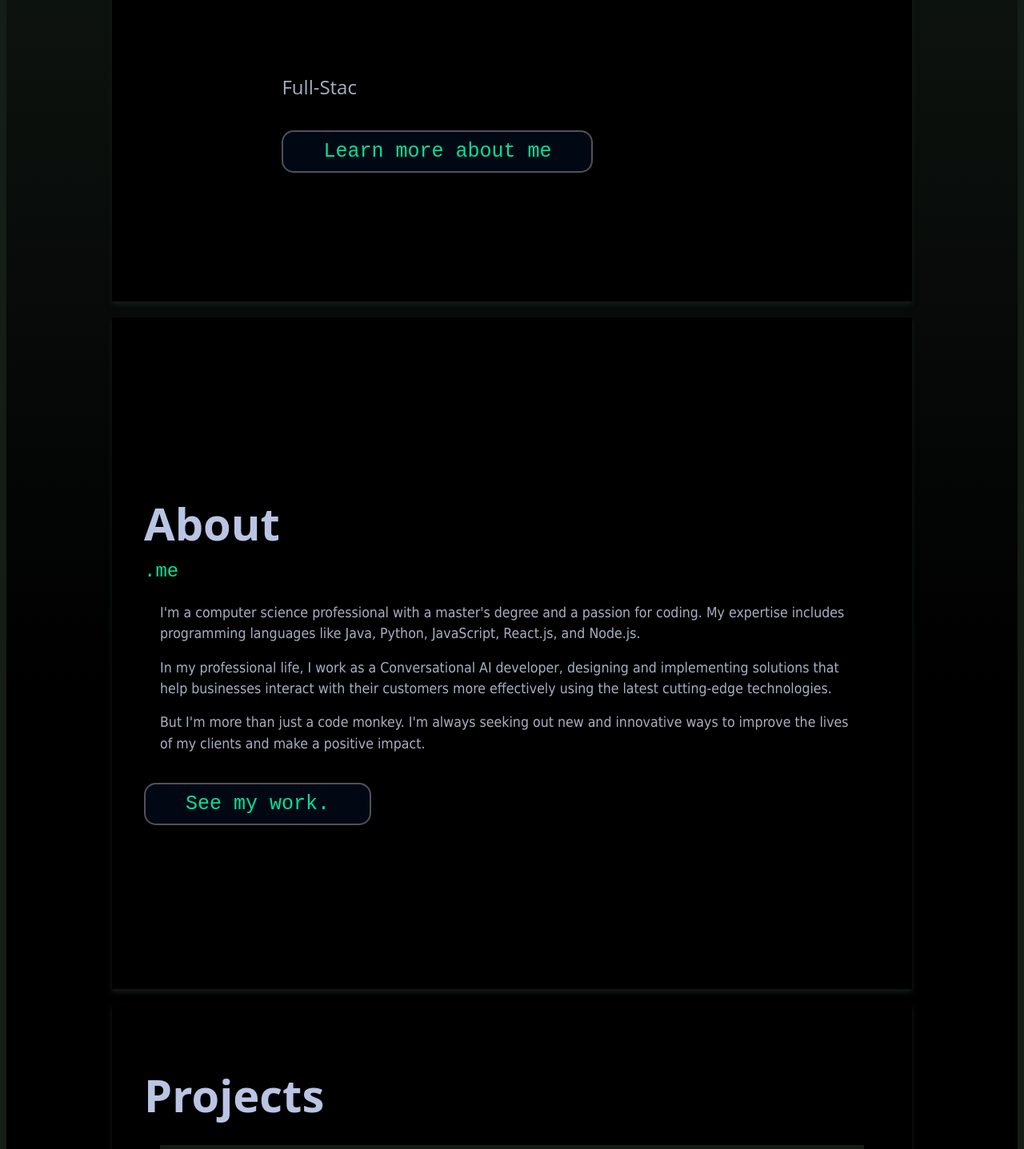
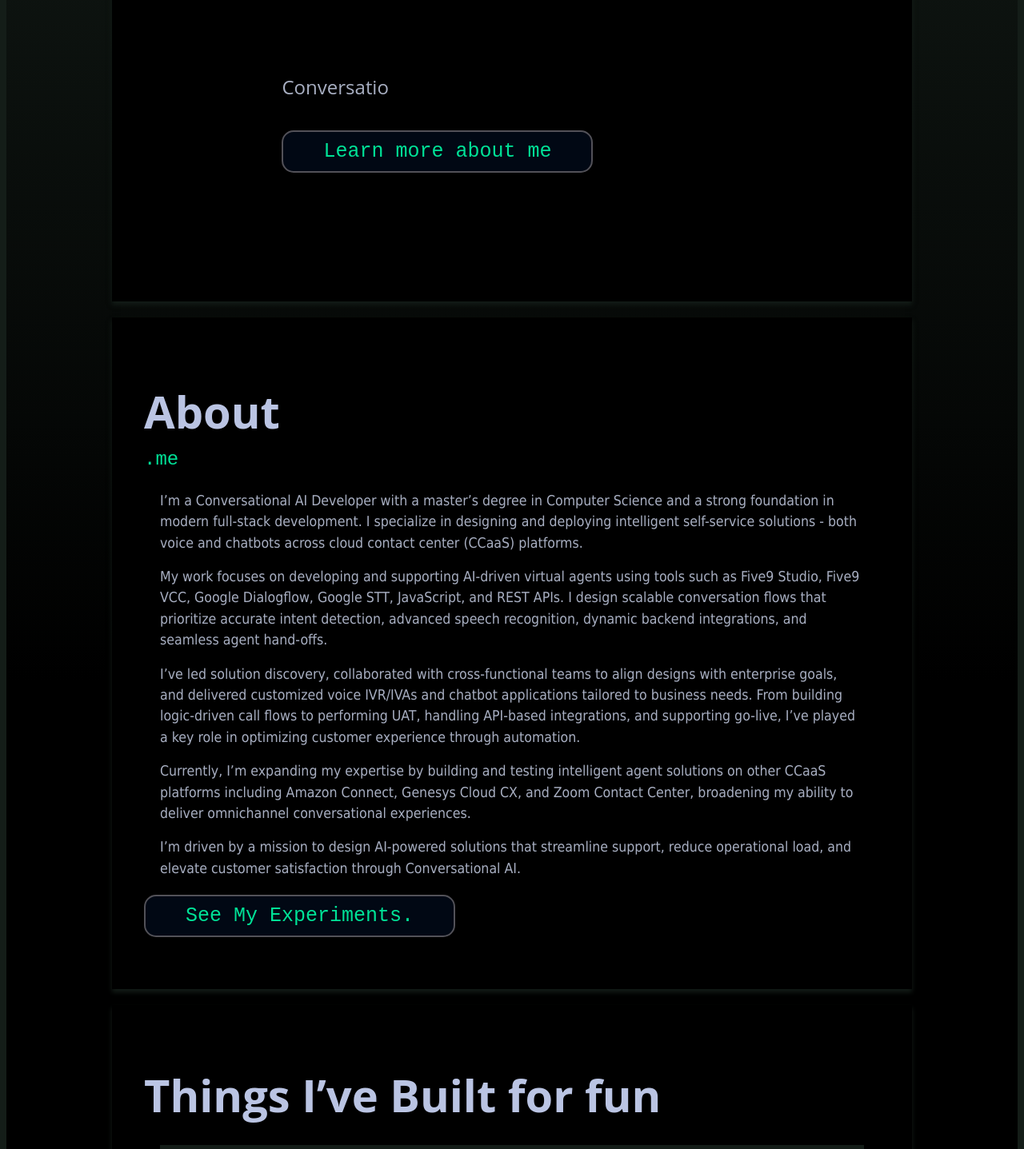
Before and after one commit to greeshmasunil10/portfolio, a React (Create React App) app: page / in a window 1280 px wide. Shown: the part 553-1990 px from the top of the page at 80% size. Built offline with nearby package versions, Linux system fonts and the light colour scheme; no server answers.

Commit message:
content and style changes

```diff
--- a/src/Components/AboutMe.js
+++ b/src/Components/AboutMe.js
@@ -8,30 +8,37 @@ const AboutMe = () => {
       <div className="contentStyle">
         <div
           className="courier"
-          // style={{ fontSize: "40px", display: "inline" }}
+        // style={{ fontSize: "40px", display: "inline" }}
         >
           .me
         </div>
+
         <div className="content">
-          I'm a computer science professional with a master's degree and a
-          passion for coding. My expertise includes programming languages like
-          Java, Python, JavaScript, React.js, and Node.js.
-          <p />
-          In my professional life, I work as a Conversational AI developer,
-          designing and implementing solutions that help businesses interact
-          with their customers more effectively using the latest cutting-edge
-          technologies.
-          <p />
-          But I'm more than just a code monkey. I'm always seeking out new and
-          innovative ways to improve the lives of my clients and make a positive
-          impact.
-          <p />
-        </div>
+  I’m a Conversational AI Developer with a master’s degree in Computer Science and a strong foundation in modern full-stack development. I specialize in designing and deploying intelligent self-service solutions - both voice and chatbots across cloud contact center (CCaaS) platforms.
+
+  <p />
+
+  My work focuses on developing and supporting AI-driven virtual agents using tools such as Five9 Studio, Five9 VCC, Google Dialogflow, Google STT, JavaScript, and REST APIs. I design scalable conversation flows that prioritize accurate intent detection, advanced speech recognition, dynamic backend integrations, and seamless agent hand-offs.
+
+  <p />
+
+  I’ve led solution discovery, collaborated with cross-functional teams to align designs with enterprise goals, and delivered customized voice IVR/IVAs and chatbot applications tailored to business needs. From building logic-driven call flows to performing UAT, handling API-based integrations, and supporting go-live, I’ve played a key role in optimizing customer experience through automation.
+
+  <p />
+
+  Currently, I’m expanding my expertise by building and testing intelligent agent solutions on other CCaaS platforms including Amazon Connect, Genesys Cloud CX, and Zoom Contact Center, broadening my ability to deliver omnichannel conversational experiences.
+
+  <p />
+
+  I’m driven by a mission to design AI-powered solutions that streamline support, reduce operational load, and elevate customer satisfaction through Conversational AI.
+</div>
+
+
       </div>
       <div>
         <ScrollToSectionButton
           sectionId="projects-section"
-          buttonName="See my work."
+          buttonName="See My Experiments."
         />
         {/*
       <Link to="/MyWork">
--- a/src/Components/Intro.js
+++ b/src/Components/Intro.js
@@ -36,13 +36,15 @@ const Intro = () => {
         <animated.div style={tagLineProps}  className="tagline">
           <TypeAnimation
             sequence={[
-              "Software Engineer",
+              "Conversational AI Developer",
               2000,
-              "Full-Stack Developer",
+              "AI & Automation Engineer",
               2000,
-              "Solution Architect",
+              "Solution Designer",
               2000,
               "Technical Consultant",
+              2000,
+              "Software Engineer",
               2000,
               () => {},
             ]}
--- a/src/Components/NavBar.js
+++ b/src/Components/NavBar.js
@@ -48,7 +48,7 @@ const NavBar = () => {
                   spy={true}
                   offset={-60}
                 >
-                  Projects
+                  Things I’ve Built for fun
                 </ScrollLink>
               </li>
 
--- a/src/Components/Projects.js
+++ b/src/Components/Projects.js
@@ -11,7 +11,7 @@ import {
 function Projects() {
   return (
     <div className="body">
-      <h2 className="heading">Projects</h2>
+      <h2 className="heading">Things I’ve Built for fun</h2>
       <div className="contentStyle">
         <div className="content">
           <ProjectCard
--- a/src/Styles/App.css
+++ b/src/Styles/App.css
@@ -19,24 +19,27 @@
 }
 
 .light {
-  --bgm-color: #ecf2f9 !important;
-  --neon-green: #7d6286 !important;
-  --font-body-light: #32355d !important;
-  --font-body-dark: #000000 !important;
-  --nav-bar-color: #32355d !important;
-  --content-size: 1rem !important;
-  --footer-color: #ecf2f9 !important;
-  --bg-grad-1: #e4ddea !important;
-  --bg-grad-2: #eae7e7 !important;
-  --bg-grad-3: #e4ddea !important;
-  --bg-grad-4: #f4f4f4 !important;
-  --bg-grad-5: #f8f7f7 !important;
-  --cursor-color: 0, 0, 0 !important;
-  --button-color: #fff6f6 !important;
-  --social-button-color: #373851 !important;
-  --nav-bar-txt-color:#ecf2f9 !important;
-  --button-bg-color: #9a7ca5 !important;
+  --bgm-color:            #fce4ec !important;
+  --neon-green:           #81c784 !important;
+  --font-body-light:      #4a4a4a !important;
+  --font-body-dark:       #1e1e1e !important;
+  --nav-bar-color:        #ec407a !important;
+  --content-size:         1rem !important;
+  --footer-color:         #f1f8e9 !important;
+  --bg-grad-1:            #ffe4f0 !important;
+  --bg-grad-2:            #f0fff0 !important;
+  --bg-grad-3:            #fff0f5 !important;
+  --bg-grad-4:            #f0fff0 !important;
+  --bg-grad-5:            #ffffff !important;
+  --cursor-color:         30, 30, 30 !important;
+  --button-color:         #ffffff !important;
+  --social-button-color:  #388e3c !important;
+  --nav-bar-txt-color:    #fff8f9 !important;
+  --button-bg-color:      #f06292 !important;
 }
+
+
+
 
 .light .courier {
   /* font-weight: bold; */
```
